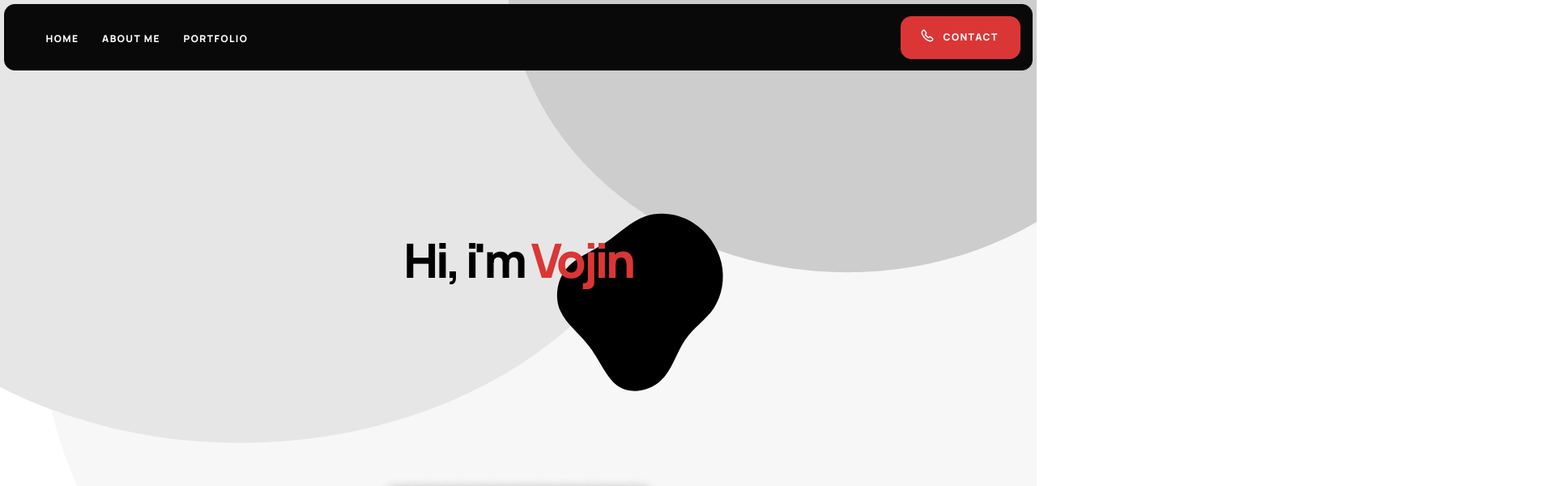
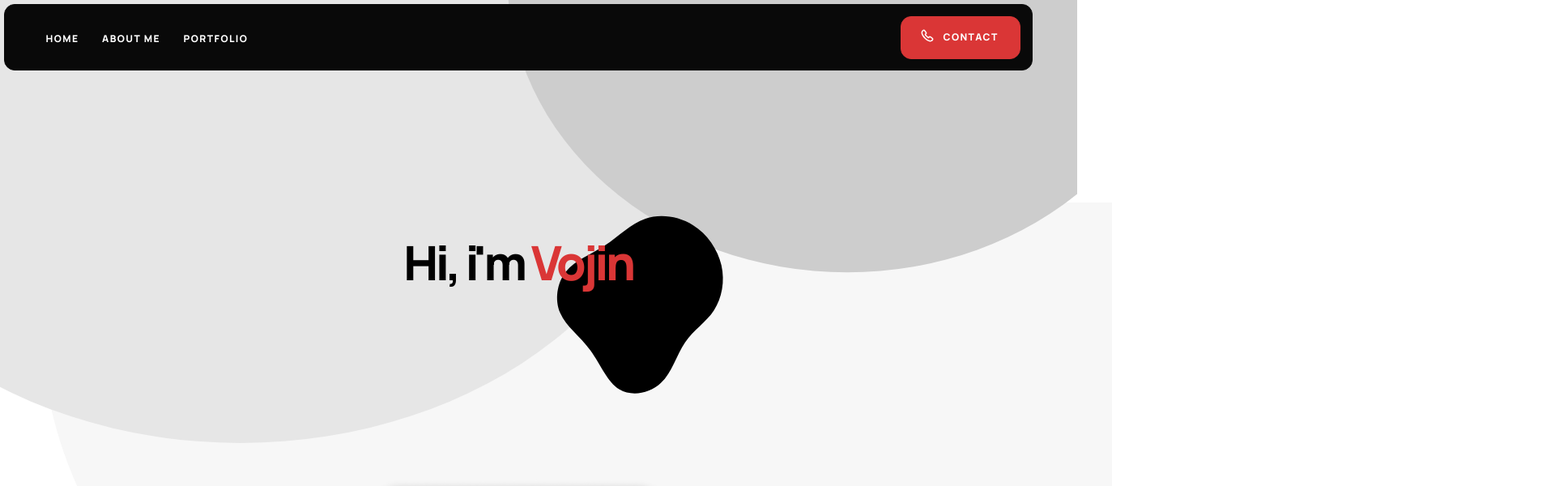
Before and after one commit to VojinPopovic/portfolio-react, a React (Create React App) app: page / in a window 1280 px wide. Shown: the top 600 px of the page at 81% size, 1920 px wide, since content can reach past the window. Built offline with nearby package versions, Linux system fonts and the light colour scheme.

Commit message:
kenjam se u CSS

```diff
--- a/package.json
+++ b/package.json
@@ -13,6 +13,8 @@
     "react-dom": "^17.0.2",
     "react-icons": "^4.4.0",
     "react-intersection-observer": "^9.2.2",
+    "react-router-dom": "^6.3.0",
+    "react-router-hash-link": "^2.4.3",
     "react-scripts": "^5.0.1",
     "web-vitals": "^1.1.2"
   },
--- a/src/App.css
+++ b/src/App.css
@@ -2,7 +2,7 @@
   width: 100%;
   height: auto;
   position: relative;
-  overflow: hidden;
+  /* overflow: hidden; */
 }
 
 .home {
--- a/src/App.js
+++ b/src/App.js
@@ -5,6 +5,8 @@ import Portfolio from "./components/Portfolio/Portfolio";
 import Form from "./components/Form/Form";
 import BackgroundBubbles from "./components/Background/BackgroundBubbles";
 import NavbarMobile from "./components/navbar/NavbarMobile";
+
+
 
 function App() {
   return (
--- a/src/components/Card/CardBlock.js
+++ b/src/components/Card/CardBlock.js
@@ -24,7 +24,7 @@ function CardBlock() {
   return (
     <section className="home">
       <div ref={setRefs} className="vojin-container">
-        <motion.h3 animate={animation} initial={{ x: "-100vw" }} id="about-me">
+        <motion.h3 animate={animation} initial={{ x: "-100vw" }}>
           Hi, i'm <span>Vojin</span>
         </motion.h3>
         <motion.img
--- a/src/components/Card/TopCard.js
+++ b/src/components/Card/TopCard.js
@@ -13,7 +13,7 @@ function TopCard() {
       </div>
       <Card className="top-card">
         <div className="top-card-text-container">
-          <motion.h2>
+          <motion.h2 id="about-me">
             A <span>frontend</span> <br /> developer
           </motion.h2>
           <motion.p>
--- a/src/components/Form/Form.js
+++ b/src/components/Form/Form.js
@@ -40,7 +40,7 @@ function Form() {
             className="black-blob-two"
           />
         </div>
-        <div ref={setRefs} className="form-container">
+        <div className="form-container">
           <form
             action="https://formsubmit.co/vojinpopovic3@gmail.com"
             method="POST"
--- a/src/components/Portfolio/Portfolio.css
+++ b/src/components/Portfolio/Portfolio.css
@@ -31,7 +31,7 @@
 .portfolio-section-container h2 {
   color: white;
   font-family: "Manrope", sans-serif;
-  font-size: 2.5em;
+  font-size: 5vw;
 }
 
 .redblobseven{
--- a/src/components/navbar/NavBar.css
+++ b/src/components/navbar/NavBar.css
@@ -1,3 +1,14 @@
+header {
+  height: auto;
+}
+
+.navbar-main-container {
+  display: flex;
+  justify-content: center;
+  position: relative;
+  height: auto;
+}
+
 .navbar-container-one {
   width: 99%;
   height: 80px;
@@ -32,7 +43,7 @@
   margin-left: 50px;
 }
 
-.navbar-two{
+.navbar-two {
   display: none;
 }
 
@@ -46,7 +57,8 @@ li {
   flex-shrink: 0;
 }
 a,
-button p {
+button p,
+a-component {
   color: white;
   width: 71px;
   height: 16px;
@@ -61,11 +73,11 @@ button p {
   letter-spacing: 0.12em;
   text-transform: uppercase;
   white-space: nowrap;
+  cursor: pointer;
 }
 
-@media (max-width:900px){
+@media (max-width: 900px) {
   .navbar-container-one {
-   display: none;
+    display: none;
   }
-
 }
--- a/src/components/navbar/NavBar.js
+++ b/src/components/navbar/NavBar.js
@@ -8,8 +8,8 @@ function NavBar() {
   const [ref, animation] = useOnScrollNav();
 
   return (
-    <div ref={ref}>
-      <motion.div
+    <div ref={ref} className="navbar-main-container">
+      <div
         animate={animation}
         initial={{ y: "-100vh" }}
         transition={{ duration: 1 }}
@@ -18,7 +18,7 @@ function NavBar() {
         <NavbarLinks className="nav-links"/>
         <ContactButton/>
 
-      </motion.div>
+      </div>
     </div>
   );
 }
--- a/src/components/navbar/NavbarLinks.js
+++ b/src/components/navbar/NavbarLinks.js
@@ -1,4 +1,8 @@
 import React from "react";
+import { HashLink as Link } from "react-router-hash-link";
+
+
+
 
 function NavbarLinks(props) {
   const classes = "links " + props.className;
@@ -9,13 +13,13 @@ function NavbarLinks(props) {
         <nav className="navbar-one">
           <ul>
             <li>
-              <a href="http://localhost:3000/">Home</a>
+              <Link smooth to="/">Home</Link>
             </li>
             <li>
-              <a href="http://localhost:3000/#about-me">About Me</a>
+              <Link smooth to="/#about-me">About me</Link>
             </li>
             <li>
-              <a href="http://localhost:3000/">Portfolio</a>
+              <Link smooth to="/#portfolio">Portfolio</Link>
             </li>
           </ul>
         </nav>
--- a/src/index.css
+++ b/src/index.css
@@ -1,3 +1,7 @@
+html{
+  scroll-behavior: smooth;
+}
+
 body {
   margin: 0;
   padding: 0;
--- a/src/index.js
+++ b/src/index.js
@@ -2,5 +2,6 @@ import React from "react";
 import ReactDOM from "react-dom";
 import "./index.css";
 import App from "./App";
+import {BrowserRouter as Router} from "react-router-dom"
 
-ReactDOM.render(<App />, document.getElementById("root"));
+ReactDOM.render(<Router><App /></Router>, document.getElementById("root"));
```
Also changed, not shown: 1 other file (tests, documents, lock files or other folders).
